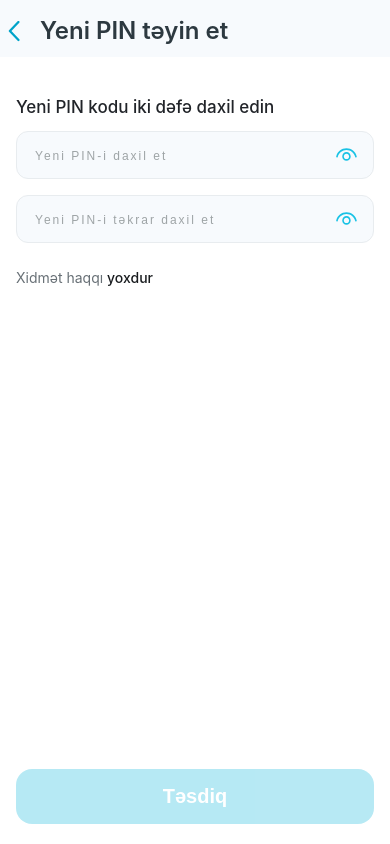
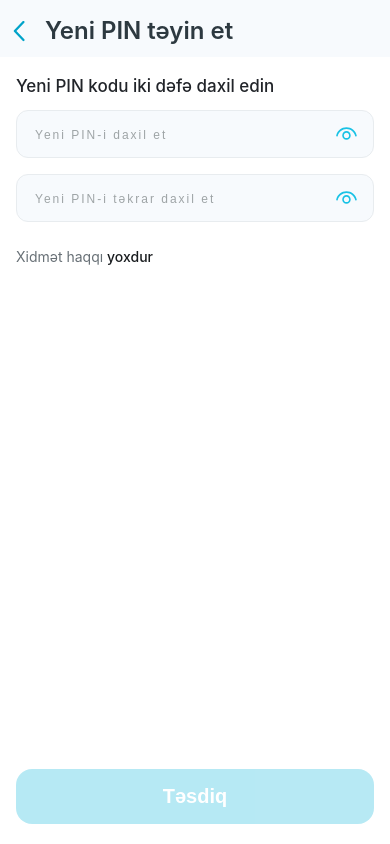
Before and after one commit to FuadEsgerov/PCI, a plain HTML site: page PCI/index.html in a window 390 px wide. Drawn offline with Linux system fonts and the light colour scheme.

Commit message:
Update style.css

```diff
--- a/PCI/style.css
+++ b/PCI/style.css
@@ -33,6 +33,7 @@ body {
 .back-arrow {
   display: flex;
   margin-right: 20px;
+  margin-left: 5px;
   cursor: pointer;
   color: #3bbadf;
 }
@@ -136,7 +137,7 @@ button[type="submit"]:enabled {
     padding-top: 16px;
   }
   form {
-    padding: 40px 16px 0 16px;
+    padding: 19px 16px 0 16px;
   }
   button[type="submit"] {
     left: 0;
```
